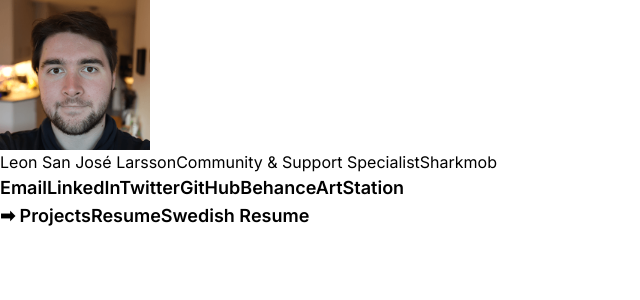
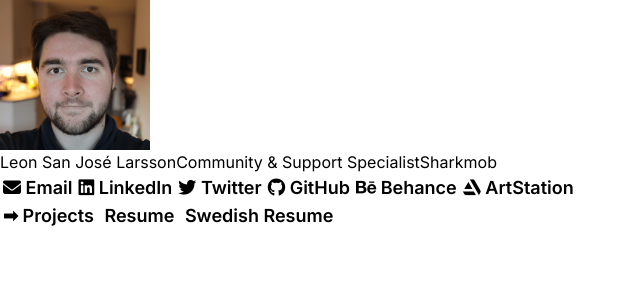
Before and after one commit to leonlarsson/leon-home, a Next.js app: page / in a window 1280 px wide. Shown: the top 300 px of the page, without its empty margins (0-640 px from the left). Built offline with nearby package versions, Linux system fonts and the light colour scheme.

Commit message:
add URL icons and change style

```diff
--- a/app/globals.css
+++ b/app/globals.css
@@ -3,5 +3,5 @@
 @tailwind utilities;
 
 .home-link {
-  @apply text-lg font-semibold underline-offset-2 hover:underline hover:bg-black hover:text-white hover:px-3 hover:font-bold transition-all duration-300 hover:even:rotate-3 hover:odd:-rotate-3;
+  @apply text-lg font-semibold transition-all duration-300 px-[3px] rounded hover:bg-black hover:text-white hover:even:rotate-3 hover:odd:-rotate-3;
 }
--- a/app/page.tsx
+++ b/app/page.tsx
@@ -7,17 +7,17 @@ export default () => {
     <div className="flex flex-col items-center justify-center h-screen text-center bg-slate-100 px-4">
 
       <Image className="rounded-full mb-3 shadow-xl max-[420px]:w-2/5" src="/assets/images/avatar.png" alt="Leon image" width={150} height={150} priority />
-      <span className="font-extrabold text-[2rem] leading-none transition-all max-[420px]:text-[1.5rem]">Leon San José Larsson</span>
-      <span className="text-lg font-semibold italic transition-all max-[420px]:text-sm">Community & Support Specialist</span>
-      <a className="font-extrabold text-[1.8rem] hover:text-[rgb(231,51,49)] transition-all max-[420px]:text-[1.5rem]  hover:underline" href="https://sharkmob.com">Sharkmob</a>
+      <span className="font-extrabold text-[2rem] leading-none max-[420px]:text-[1.5rem]">Leon San José Larsson</span>
+      <span className="text-lg font-semibold italic max-[420px]:text-sm">Community & Support Specialist</span>
+      <a className="font-extrabold text-[1.8rem] hover:text-[rgb(231,51,49)] transition-colors duration-300 max-[420px]:text-[1.5rem] hover:underline" href="https://sharkmob.com">Sharkmob</a>
 
-      <div className="flex justify-center flex-wrap gap-x-2 max-[420px]:border-b-4 border-b-slate-900">
-        <ProfileLink title="Email" url="mailto:leonlarsson8@gmail.com" />
-        <ProfileLink title="LinkedIn" url="https://www.linkedin.com/in/leonlarsson/" />
-        <ProfileLink title="Twitter" url="https://twitter.com/MozzyFX" />
-        <ProfileLink title="GitHub" url="https://github.com/leonlarsson" />
-        <ProfileLink title="Behance" url="https://www.behance.net/leonlarsson" />
-        <ProfileLink title="ArtStation" url="https://www.artstation.com/leonlarsson" />
+      <div className="flex justify-center flex-wrap gap-x-1 max-[420px]:border-b-4 border-b-slate-900">
+        <ProfileLink title="Email" url="mailto:leonlarsson8@gmail.com" icon={<i className="fa-solid fa-envelope" />} />
+        <ProfileLink title="LinkedIn" url="https://www.linkedin.com/in/leonlarsson/" icon={<i className="fa-brands fa-linkedin" />} />
+        <ProfileLink title="Twitter" url="https://twitter.com/MozzyFX" icon={<i className="fa-brands fa-twitter" />} />
+        <ProfileLink title="GitHub" url="https://github.com/leonlarsson" icon={<i className="fa-brands fa-github" />} />
+        <ProfileLink title="Behance" url="https://www.behance.net/leonlarsson" icon={<i className="fa-brands fa-behance" />} />
+        <ProfileLink title="ArtStation" url="https://www.artstation.com/leonlarsson" icon={<i className="fa-brands fa-artstation" />} />
       </div>
 
       <div className="flex justify-center flex-wrap gap-x-2">
@@ -29,4 +29,4 @@ export default () => {
   );
 };
 
-const ProfileLink = ({ title, url, newTab = true }: { title: string, url: string, newTab?: boolean }) => <a className="home-link" href={url} target={newTab ? "_blank" : "_self"}>{title}</a>
+const ProfileLink = ({ title, url, icon, newTab = true }: { title: string, url: string, icon?: React.ReactNode, newTab?: boolean }) => <a className="home-link" href={url} target={newTab ? "_blank" : "_self"}>{icon} {title}</a>
```
